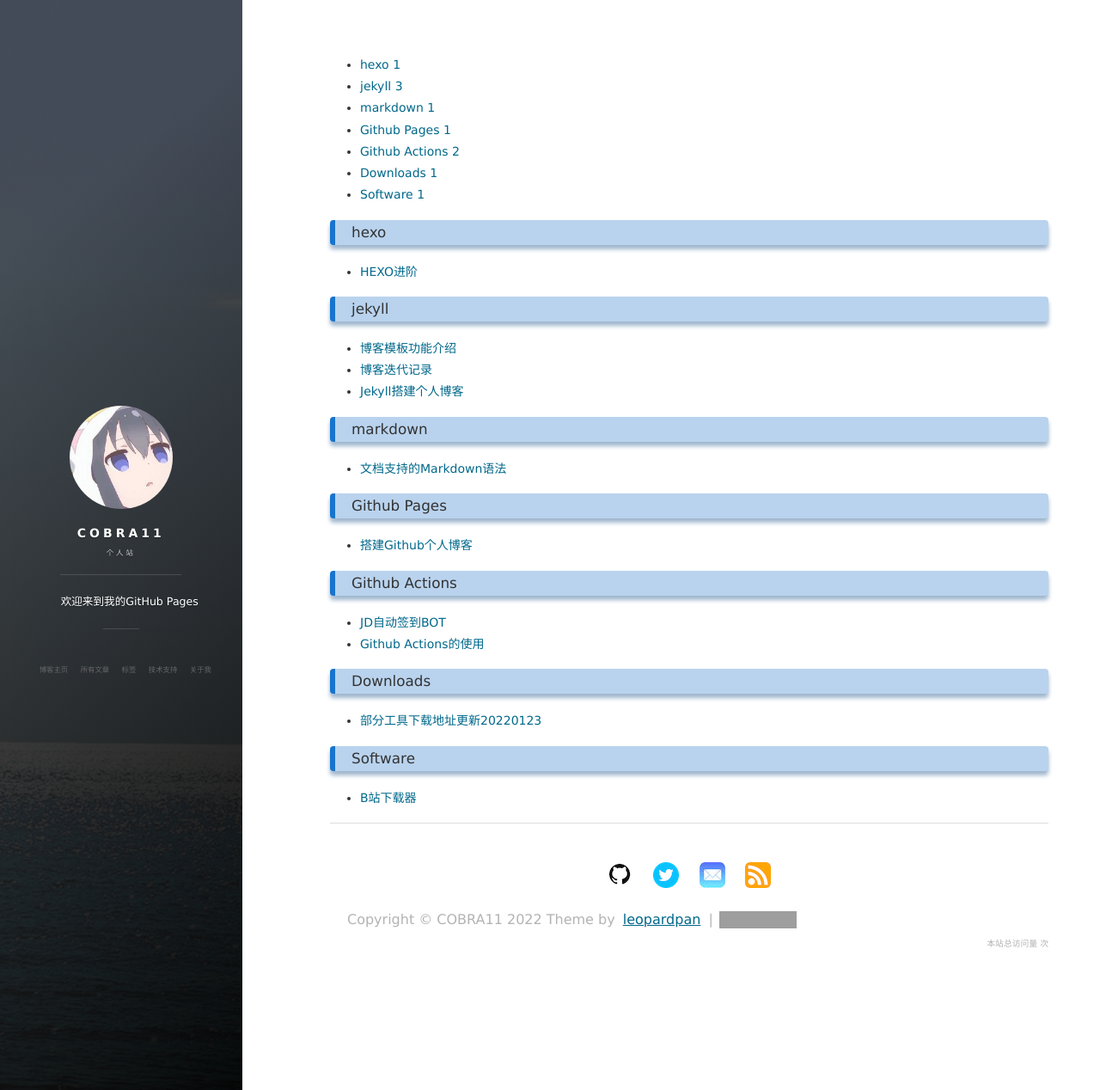
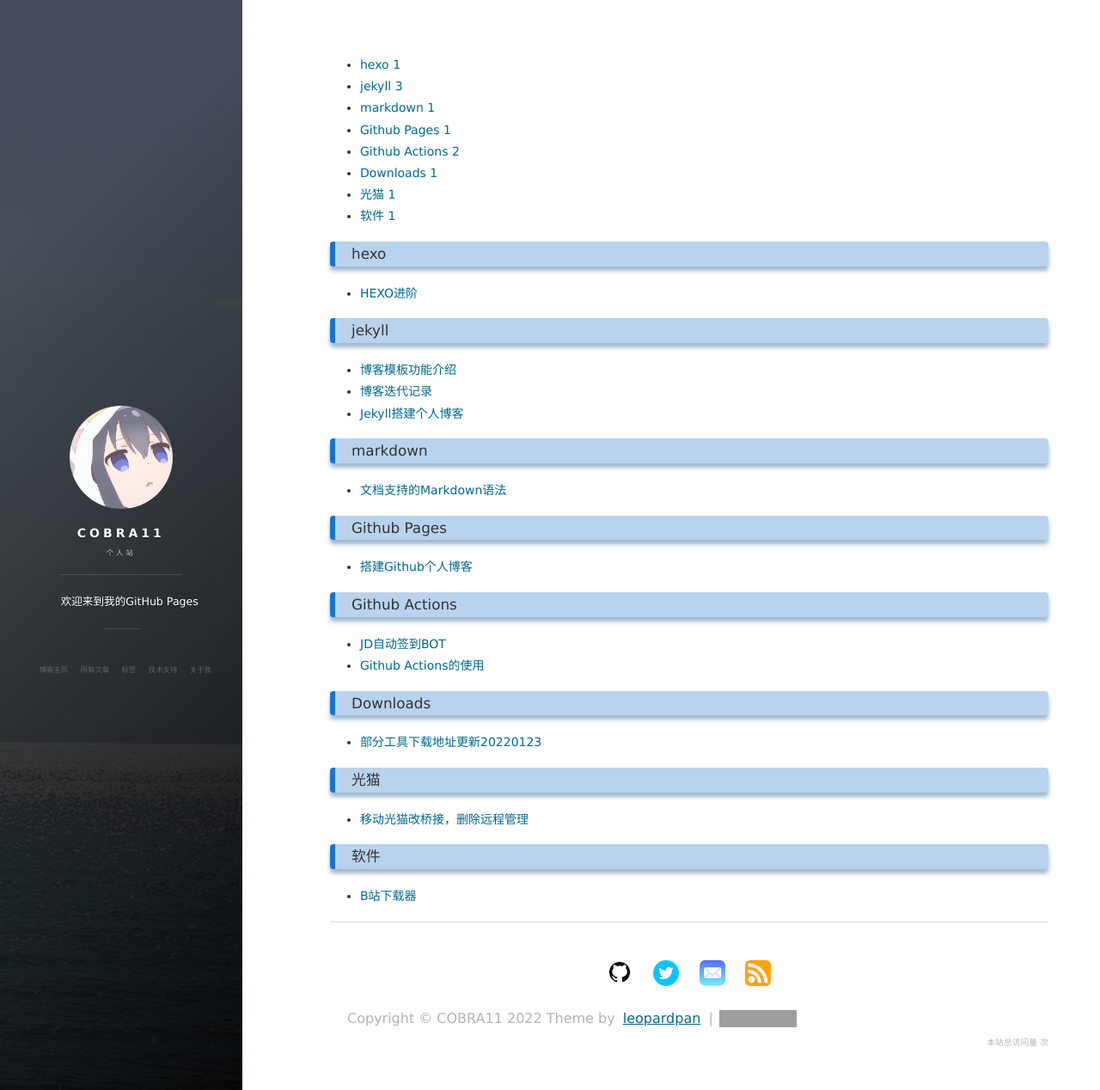
Before and after one commit to JackCobra11/JackCobra11.github.io, a Jekyll site: the page built from tags.html, in a window 1280 px wide and 1268 px high. Shown: the whole window at 86% size. Built offline with Jekyll 4.4.1, drawn with Linux system fonts in a browser that asks for light colours; nearby versions of some CDN libraries; comment, search, counter and statistics services are not loaded; some of the changed lines change nothing that is shown; grey boxes are pictures that could not be loaded.

Commit message:
Update B23 and CMCCmodem

```diff
--- /dev/null
+++ b/_posts/2022-01-25-CMCCmodem.md
@@ -0,0 +1,35 @@
+---
+layout: post
+title: "移动光猫改桥接，删除远程管理"
+date: 2022-01-25
+description: "通过去除TR069来摆脱运营商远程管理"
+tag: 光猫
+---
+
+## 移动光猫改桥接，删除远程管理
+
+19年之前移动光猫是可以用网路上流传的超级密码进入（超级账号：CMCCAdmin 超级密码：aDm8H%MdA），自行更改设置。
+
+目前移动修改了政策，会自动远程下发配置，虽然减少了上门维护的次数，但是很多用户自己需要的设置就会被更改，导致无法最佳使用。
+
+参考Hostzxw论坛的作者HCI[原地址](https://hostzxw.com/242127340.html)，目前得知超级密码是每10分钟下发一次新的，通用的超级密码在入网后会自动更改，就不能进行桥接拨号或IPV6设置了。
+
+### 具体操作
+如何让自己能修改到自己需要的配置，并保持住，不让远程管理还原到标准配置\
+过程如下：\
+1、关机，长按RESET（有的光猫直接有按钮，有的要戳进去），开机，不放RESET，直到所有灯灭，再亮灯，放开\
+2、用标准超级密码进入：超级账号：CMCCAdmin 超级密码：aDm8H%MdA，如果密码不对，那么拔掉光纤接头，再来一次第一步\
+3、进入后，先接上光纤接口。然后下面的步骤：\
+     找到网络---宽带配置，会看到有个<b>******-TR069-*****</b>的连接（*是什么不重要，关键是看到069就行），会发现下面的删除是灰色，这时候不要急，记住下面的一些参数，我是直接截图的：\
+    （1）<b>状态</b>里面，截图，主要是记住绑定的设置和网络侧信息\
+    （2）网络里面的<b>远程管理</b>，里面有个<b>Password认证</b>，若无显示明文，可以通过浏览器检查元素，修改<b>type="password"</b>为<b>type="text"</b>，就可以查看光猫Password信息了。\
+    （3）点选<b>网络</b>---<b>宽带设置</b>---<b>连接名称</b>，复选带有INTERNET字样的连接，所有参数全部截图或者记下来\
+    （4）电话10086或者移动APP，更改宽带密码，不记得了就选忘记密码，会短信下发\
+这时候需要记的已经都好了，开始干最重要的。干掉<b>TR069</b>连接\
+4、鼠标移动到<b>TR069</b>连接下面的删除处，通过浏览器检查元素。会看到有下面的字符串：\
+                 <b>onclick="deleteWan()"  disabled="disabled"</b>\
+选择EDIT as HTML，去掉：<b>disabled="disabled"</b>，就可以删除了（也可以直接在console里面输入deleteWan()），删除之后会发现，INTERNET也被删除了。\
+5、点选连接名称后的复选选项，添加一个新建连接，把之前INTERNET里面的参数全部填进去，拨号的密码就是之前你改过的。之后到状态里面，把绑定设置也更改回之前的。\
+6、修改自己需要的其他各种设置，更改完毕后，等大概5分钟，就能重新拨号成功了，如果不行，请再次更改宽带密码，然后填入光猫或者你拨号的路由器内（这个过程相当于让移动的服务器刷新一下）\
+大功告成，可以开心的玩耍了\
+**注意：此方法只是能保存你的设置不变，没有了<b>TR069</b>的管理连接，无法远程下发标准配置到光猫。但是并不能再次用通用超级密码进入光猫，密码认证的过程从以前的光猫本地认证改到移动服务器认证了。不过自己要的设置，一般也不会老是变吧，实在要变，就再来一次这过程吧。
--- a/_posts/2022-01-25-b23downloader.md
+++ b/_posts/2022-01-25-b23downloader.md
@@ -3,7 +3,7 @@ layout: post
 title: "B站下载器"
 date: 2022-01-25
 description: "利用B23Downloader下载小破站视频"
-tag: Software
+tag: 软件
 ---
 
 ## 仓库地址
```
